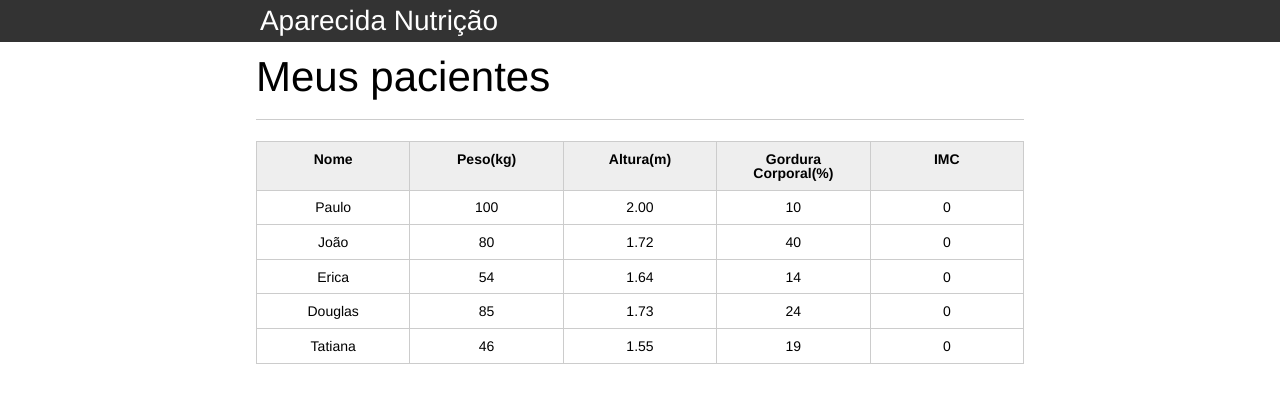
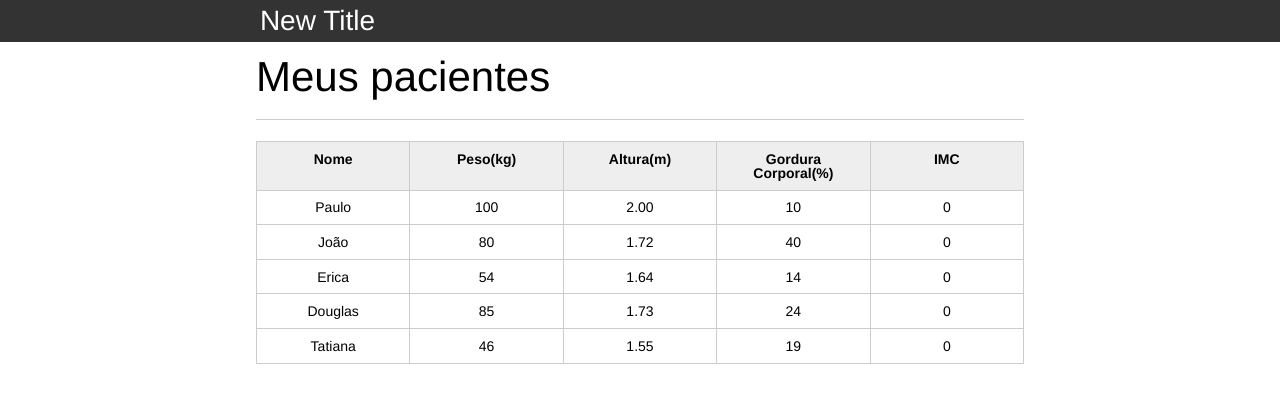
Before and after one commit to jhonnatanricardo/javascript, a plain HTML site: page index.html in a window 1280 px wide. Drawn offline with Linux system fonts and the light colour scheme.

Commit message:
Lesson 1

```diff
--- a/index.html
+++ b/index.html
@@ -6,13 +6,12 @@
 		<link rel="icon" href="favicon.ico" type="image/x-icon">
 		<link rel="stylesheet" type="text/css" href="css/reset.css">
 		<link rel="stylesheet" type="text/css" href="css/index.css">
-
 	</head>
 	<body>
 
 		<header>
 			<div class="container">
-				<h1>Aparecida Nutrição</h1>
+				<h1 class="titulo">Aparecida Nutrição</h1>
 			</div>
 		</header>
 		<main>
@@ -72,6 +71,7 @@
 
 			</section>
 		</main>
+		<script src="js/principal.js"></script>
+	</body>
 
-	</body>
 </html>
--- /dev/null
+++ b/js/principal.js
@@ -0,0 +1 @@
+document.querySelector('.titulo').textContent="New Title";
```
